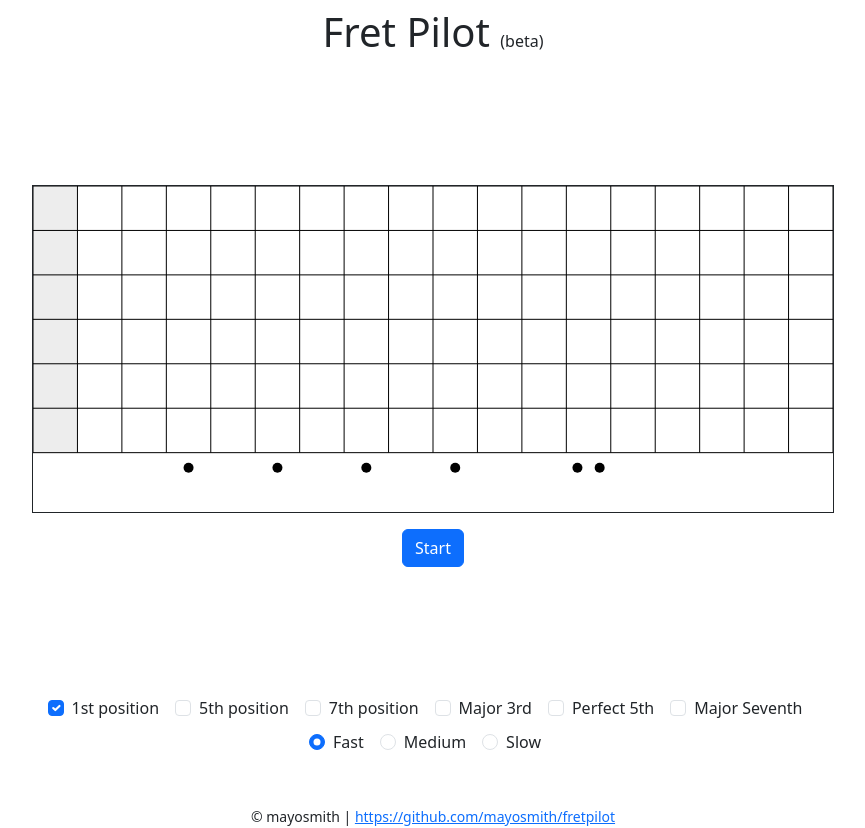
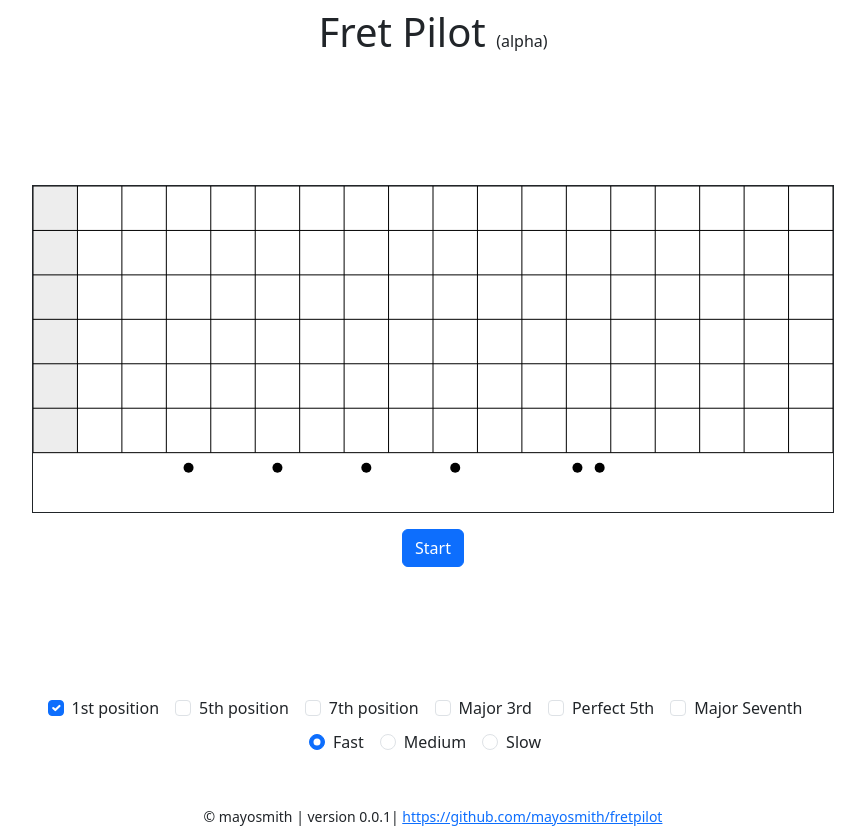
Before and after one commit to mayosmith/fretmaster, a plain HTML site: page index.html in a window 1280 px wide. Shown: the whole page, without its empty margins (207-1072 px from the left). Drawn offline with nearby package versions, Linux system fonts and the light colour scheme.

Commit message:
Add files via upload

```diff
--- a/index.html
+++ b/index.html
@@ -9,7 +9,7 @@
 </head>
 <body>
     <div class="container mt-2">
-        <h1 class="text-center mb-4">Fret Pilot <small class="fs-6">(beta)</small></h1>
+        <h1 class="text-center mb-4">Fret Pilot <small class="fs-6">(alpha)</small></h1>
         <div class="d-flex flex-column justify-content-center align-items-center" style="min-height: calc(100vh - 200px);">
             <canvas id="myCanvas" width="800" height="400" class="border border-dark"></canvas>
             <div class="mt-3 mb-2">
@@ -61,7 +61,7 @@
         </div>
     </div>
     <footer class="mt-5 text-center">
-        <small>&copy; mayosmith | <a href="https://github.com/mayosmith/fretpilot" target="_blank" rel="noopener noreferrer">https://github.com/mayosmith/fretpilot</a></small>
+        <small>&copy; mayosmith | version 0.0.1| <a href="https://github.com/mayosmith/fretpilot" target="_blank" rel="noopener noreferrer">https://github.com/mayosmith/fretpilot</a></small>
     </footer>
     <script src="https://cdn.jsdelivr.net/npm/bootstrap@5.3.0/dist/js/bootstrap.bundle.min.js"></script>
 </body>
```
